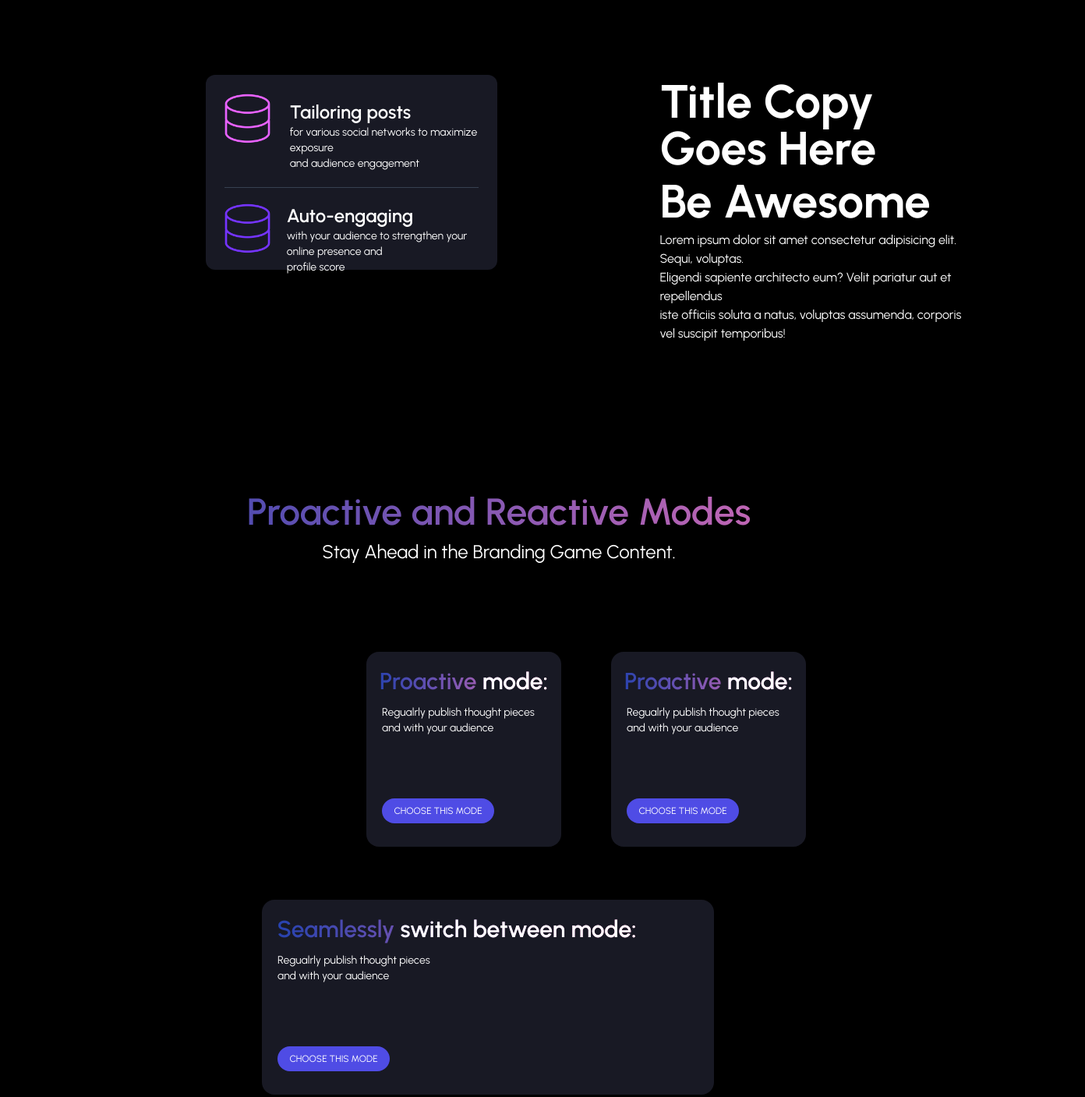
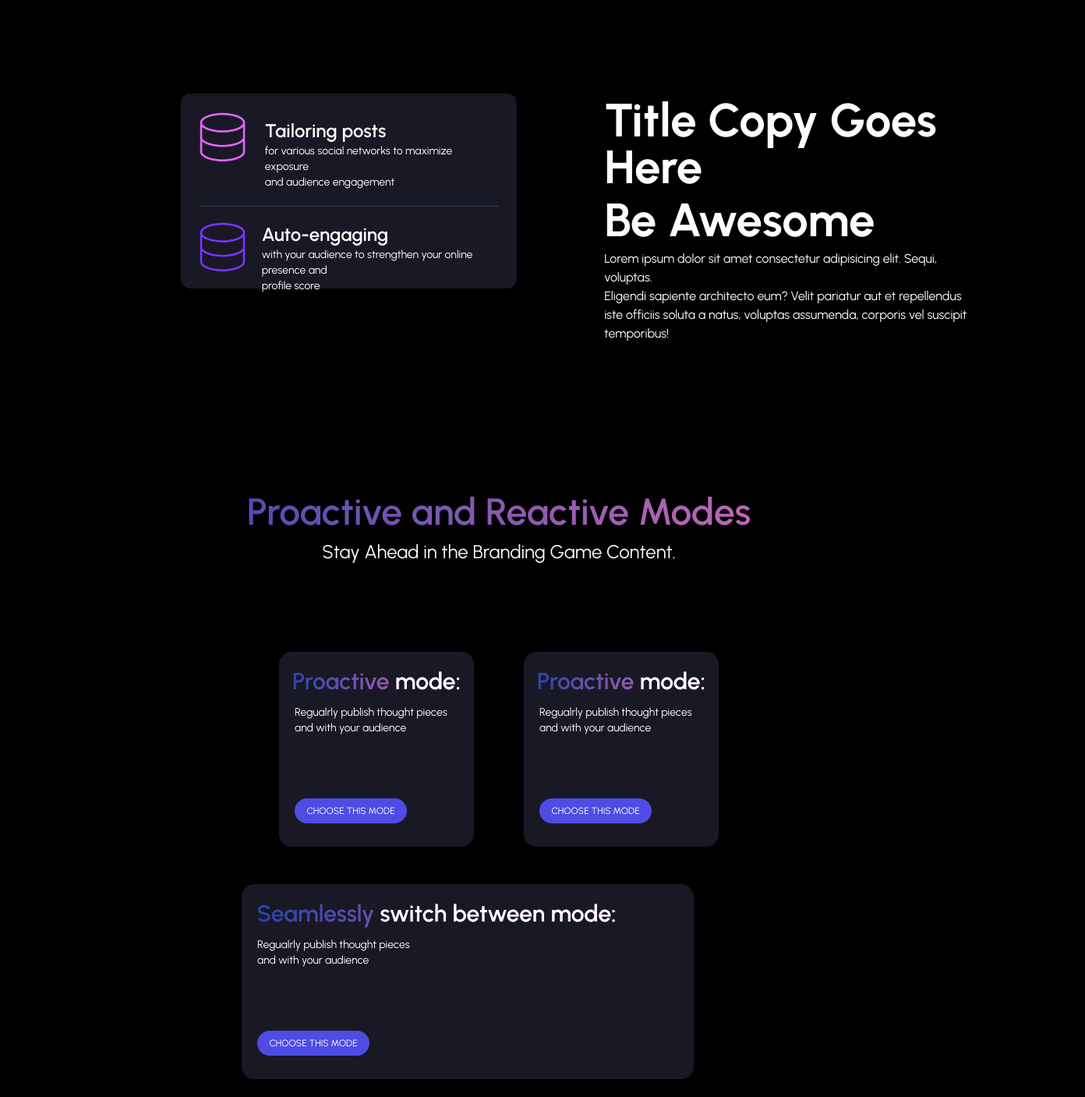
Before and after one commit to sh4mnk/ai-static-web, a plain HTML site: page index.html in a window 1280 px wide. Shown: the part 1680-3087 px from the top of the page at 78% size, 1392 px wide, since content can reach past the window. Drawn offline with nearby package versions, Linux system fonts and the light colour scheme.

Commit message:
modified center div

```diff
--- a/index.html
+++ b/index.html
@@ -39,7 +39,7 @@
         </div>
      </section>
 
-     <!-- second section -->
+     <!-- second section -->-
      <section class="w-full h-full px-6 py-12">
 
             <h6 class="bg-gradient-to-r from-blue-800 to-pink-400 text-transparent bg-clip-text text-center  text-5xl mb-3 font-semibold mt-16">Full Power Personal Branding</h6>
@@ -47,9 +47,9 @@
      </section>
 
      <!-- second section-card -->
-      <section class="px-6 py-12  flex gap-10 items-center text-white">
+      <section class="px-6 py-12 flex gap-10 items-center text-white">
         <!-- left text -->
-         <div class="ml-60 mt-16 w-1/2">
+         <div class="ml-52 mt-16 w-1/2">
             <h4 class="text-6xl mt-3 font-bold">Title Copy Goes Here</h4>
             <h5 class="text-6xl mt-2 font-bold">Be Awesome</h5>
             <p class="mt-2">Lorem ipsum dolor sit amet consectetur adipisicing elit. Sequi, voluptas. <br> Eligendi sapiente architecto eum? Velit pariatur aut et repellendus <br>iste officiis soluta a natus, voluptas assumenda, corporis vel suscipit temporibus!</p>
@@ -64,7 +64,7 @@
                     <p class="text-sm">for various social networks to maximize exposure <br>and audience engagement</p>
                 </div>
             </div>
-            <hr class="border-gray-700 mt-5">
+            <hr class="border-gray-700 mt-5 ">
             <div class="flex">
                 <img src="images/stack-violet.png" alt="" class="mr-4 mt-5 w-16 h-16">
                 <div class="mt-5">
@@ -79,7 +79,7 @@
       <section class="px-6 mt-10 py-12  flex gap-10 items-center text-white">
 
         <div class="flex">
-        <div class=" rounded-xl p-6 ml-60 gap-5 mt-12 w-[500px] h-[250px]" style="background-color: #181924;">
+        <div class=" rounded-xl p-6 ml-52 gap-5 mt-12 w-[500px] h-[250px]" style="background-color: #181924;">
             <div class="flex">
                 <img src="images/stack-pink.png" alt="" class="mr-5 w-16 h-16">
                 <div class="mt-2">
@@ -97,7 +97,7 @@
           </div>
         </div>
 
-        <div class="ml-52 mt-10">
+        <div class="ml-28 mt-10">
             <h4 class="text-6xl mt-3 font-bold">Title Copy Goes Here</h4>
             <h5 class="text-6xl mt-2 font-bold">Be Awesome</h5>
             <p class="mt-2">Lorem ipsum dolor sit amet consectetur adipisicing elit. Sequi, voluptas. <br> Eligendi sapiente architecto eum? Velit pariatur aut et repellendus <br>iste officiis soluta a natus, voluptas assumenda, corporis vel suscipit temporibus!</p>
@@ -109,7 +109,7 @@
             <h6 class="bg-gradient-to-r from-blue-800 to-pink-400 text-transparent bg-clip-text text-center  text-5xl mb-3 font-semibold mt-16">Proactive and Reactive Modes</h6>
             <h5 class="text-center text-2xl" style="color: white;">Stay Ahead in the Branding Game Content.</h5>
             <!-- container1 -->
-            <div class="container flex gap-16 w-full ml-28 justify-center mt-16">
+            <div class="container flex gap-16 w-full mr-18 justify-center mt-16">
                 <div class=" rounded-2xl gap-5 mt-12 w-[250px] h-[250px]" style="background-color: #181924;">
                     <h6 class="bg-gradient-to-r from-blue-800 to-pink-400 text-transparent bg-clip-text text-center mt-5 text-3xl font-semibold">Proactive<span class="text-white"> mode:</span></h6>
                      <p class="text-sm ml-5 mt-3 text-white">Regualrly publish thought pieces<br>and with your audience</p>
@@ -122,8 +122,8 @@
                 </div>
             </div>
 
-            <div class=" flex w-full justify-center mt-5">
-                <div class=" rounded-2xl mt-12 w-[580px] h-[250px] mr-7 " style="background-color: #181924;">
+            <div class=" flex w-full justify-center">
+                <div class=" rounded-2xl mt-12 w-[580px] h-[250px] mr-20" style="background-color: #181924;">
                     <h6 class="bg-gradient-to-r from-blue-800 to-pink-400 text-transparent bg-clip-text text-center mt-5 text-3xl mr-20 font-semibold">Seamlessly<span class="text-white"> switch between mode:</span></h6>
                      <p class="text-sm ml-5 mt-3 text-white">Regualrly publish thought pieces<br>and with your audience</p>
                      <button class="rounded-full mb-3 w-36 text-xs h-8 mt-20 ml-5 text-white" style="background-color: #4F4CE5;">CHOOSE THIS MODE</button>
@@ -146,12 +146,9 @@
                 </div>
             </div>
         </section>
-
         <footer class="text-center text-white">
            <hr class="border-gray-700 mt-40">
            <h1 class="my-6">Copyright@2025 Company name</h1>
         </footer>
-
-
 </body>
 </html>
```
